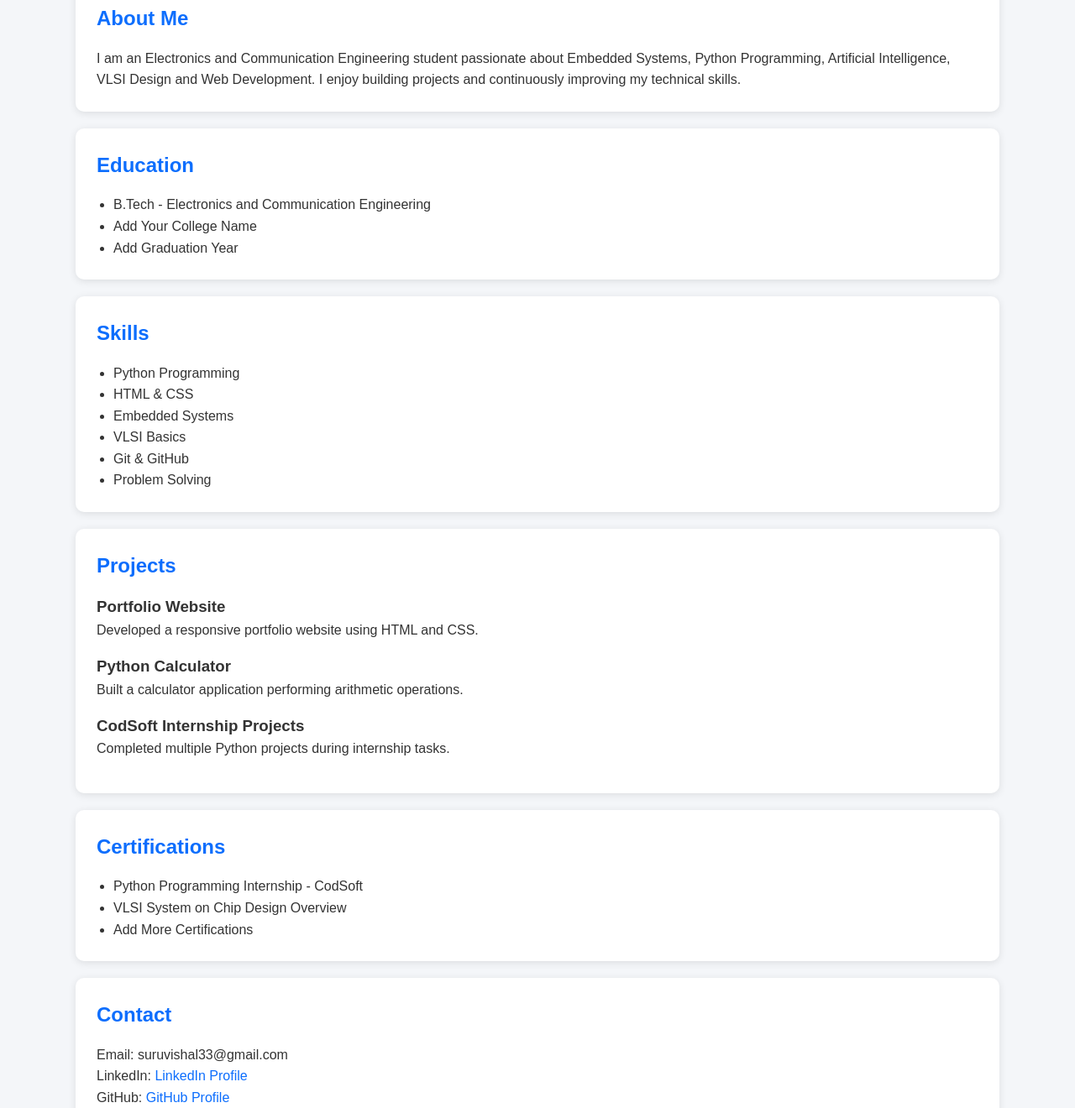
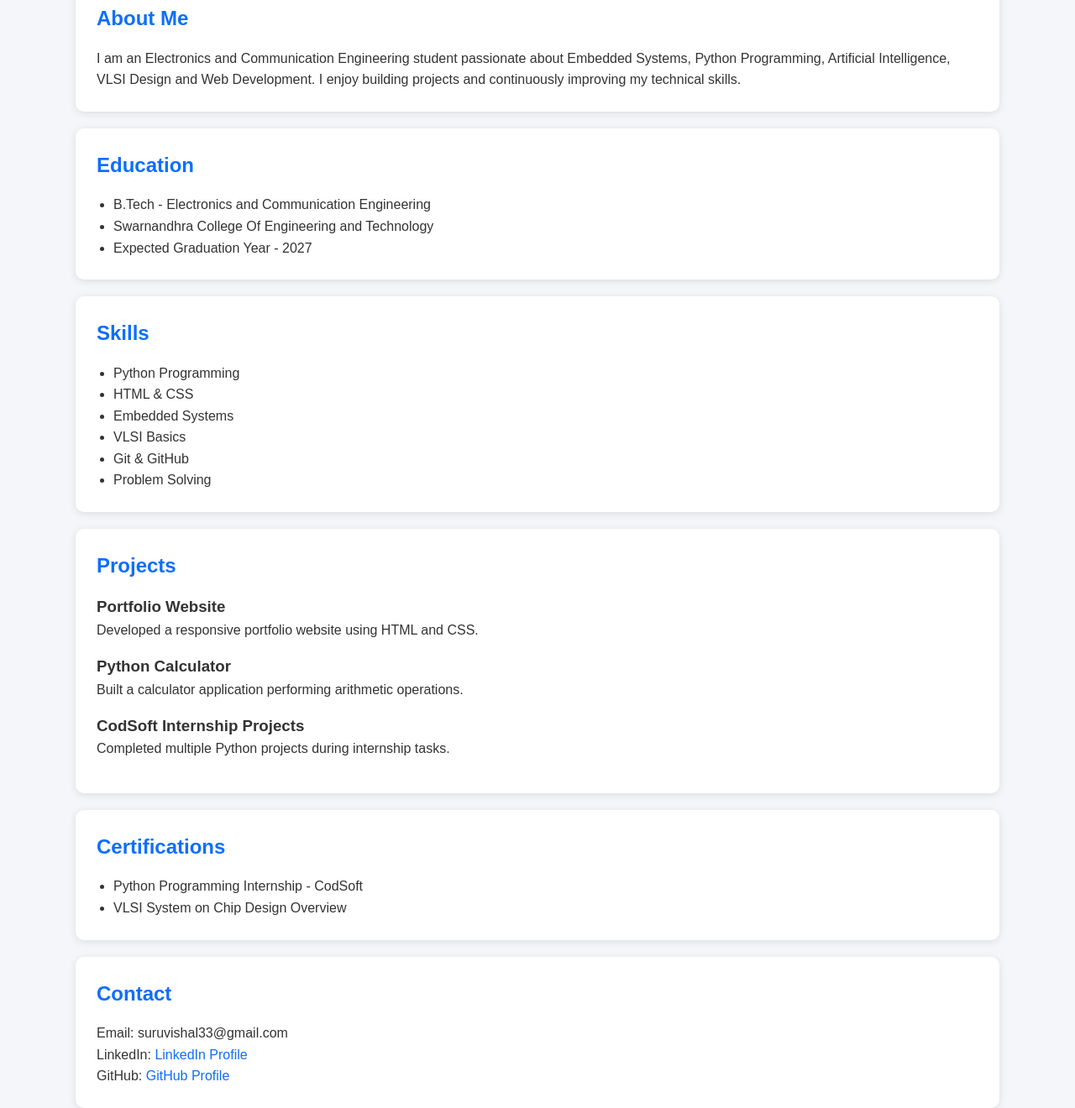
Before and after one commit to SuruVishal/HTML, a plain HTML site: page index.html in a window 1280 px wide. Shown: the part 494-1814 px from the top of the page at 84% size. Drawn offline with Linux system fonts and the light colour scheme.

Commit message:
My Portfolio website

```diff
--- a/index.html
+++ b/index.html
@@ -118,8 +118,8 @@ footer{
         <h2>Education</h2>
         <ul>
             <li>B.Tech - Electronics and Communication Engineering</li>
-            <li>Add Your College Name</li>
-            <li>Add Graduation Year</li>
+            <li>Swarnandhra College Of Engineering and Technology</li>
+            <li>Expected Graduation Year - 2027</li>
         </ul>
     </section>
 
@@ -160,7 +160,6 @@ footer{
         <ul>
             <li>Python Programming Internship - CodSoft</li>
             <li>VLSI System on Chip Design Overview</li>
-            <li>Add More Certifications</li>
         </ul>
     </section>
 
```
